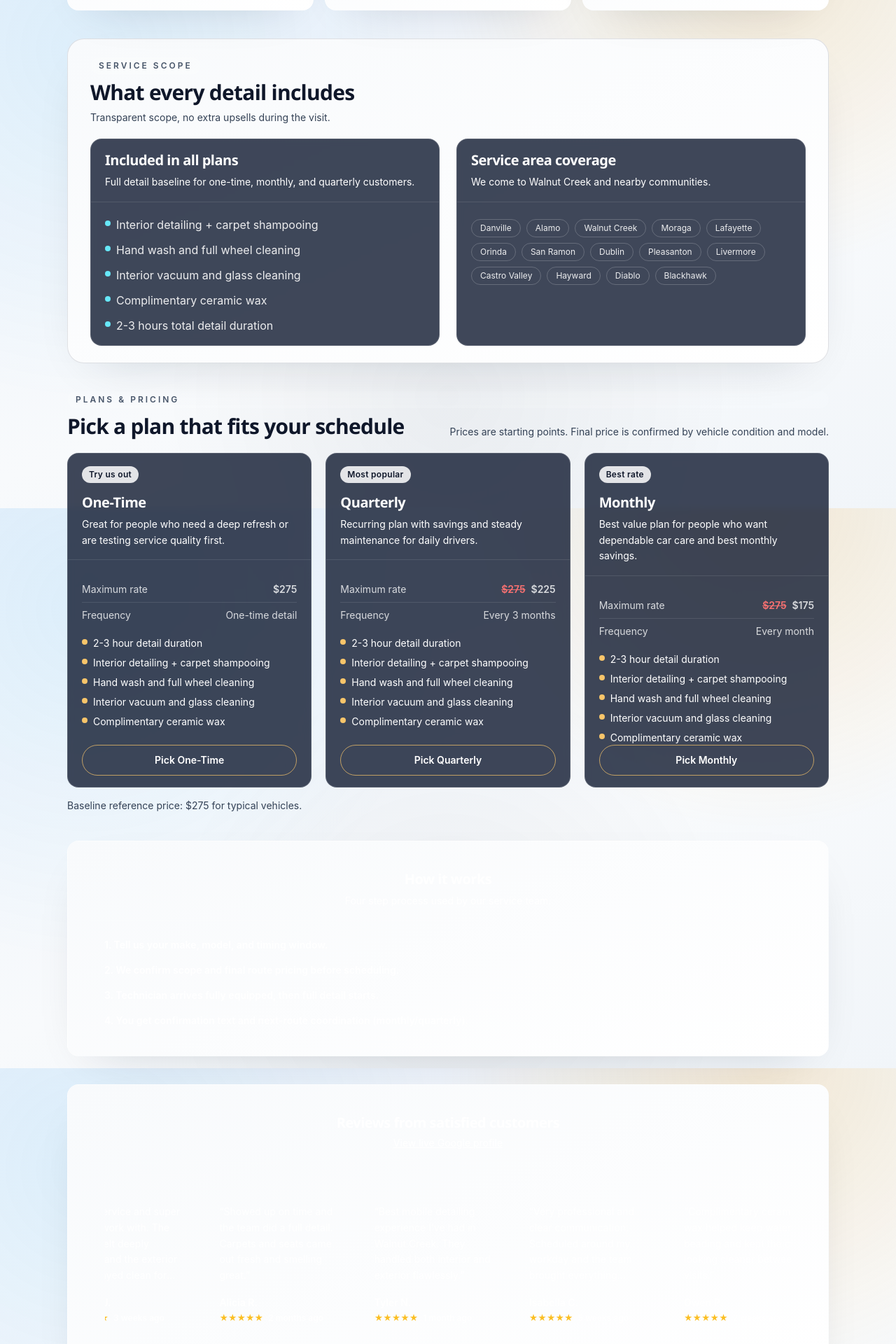
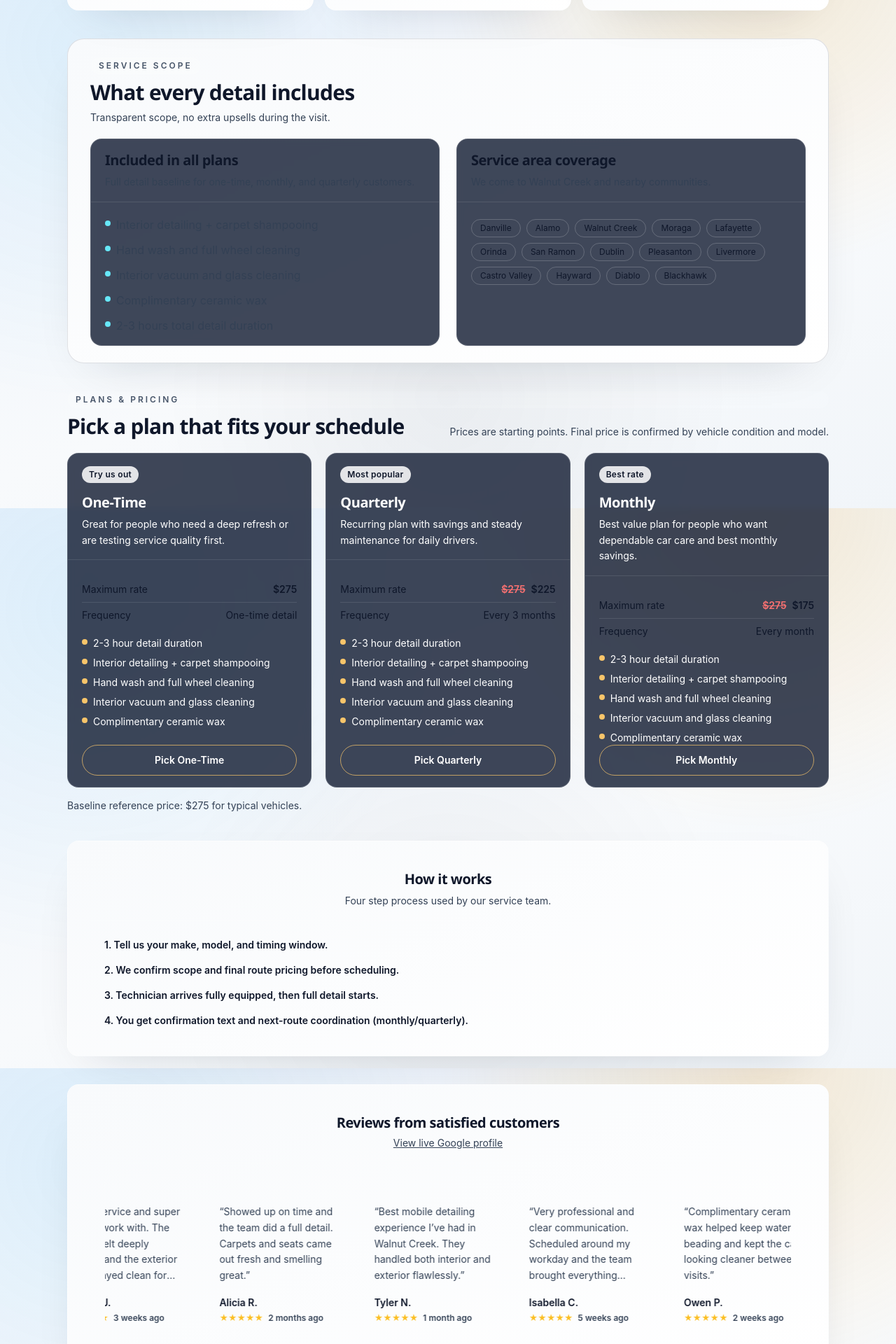
Before and after one commit to jakerslam/Diablo-Auto-Detailing-Website, a SvelteKit app: page / in a window 1280 px wide. Shown: the part 874-2794 px from the top of the page at 70% size. Built offline with nearby package versions, Linux system fonts and the light colour scheme.

Commit message:
Normalize light-mode text colors outside dark surfaces

```diff
--- a/src/app.css
+++ b/src/app.css
@@ -95,6 +95,7 @@
 
   .diablo-surface {
     background: linear-gradient(155deg, var(--surface-soft), var(--surface));
+    color: var(--text-primary);
     @apply rounded-3xl border border-[var(--surface-border)] px-5 py-6 shadow-[0_24px_70px_-40px_rgba(14,23,42,0.22)] md:px-8;
   }
 
--- a/src/lib/components/ui/accordion-item.svelte
+++ b/src/lib/components/ui/accordion-item.svelte
@@ -5,11 +5,11 @@
   export let className = '';
 </script>
 
-<details class={cn('group rounded-2xl border border-white/15 bg-white/[0.08]', className)}>
-  <summary class="cursor-pointer list-none px-4 py-3 font-semibold text-white/92 outline-none transition-colors hover:text-white">
+<details class={cn('group rounded-2xl border border-[var(--stroke)] bg-white/[0.08]', className)}>
+  <summary class="cursor-pointer list-none px-4 py-3 font-semibold text-[color:var(--text-primary)] outline-none transition-colors hover:text-[color:var(--text-primary)]">
     {title}
   </summary>
-  <div class="border-t border-white/10 px-4 py-3 text-sm text-white/80">
+  <div class="border-t border-[var(--surface-border)] px-4 py-3 text-sm text-[color:var(--text-muted)]">
     <slot />
   </div>
 </details>
--- a/src/lib/components/ui/card-description.svelte
+++ b/src/lib/components/ui/card-description.svelte
@@ -4,4 +4,4 @@
   export let className = '';
 </script>
 
-<p class={cn('text-sm leading-relaxed text-white/74', className)}><slot /></p>
+<p class={cn('text-sm leading-relaxed', className)}><slot /></p>
--- a/src/lib/components/ui/label.svelte
+++ b/src/lib/components/ui/label.svelte
@@ -5,4 +5,4 @@
   export let forInput = '';
 </script>
 
-<label for={forInput} class={cn('text-sm font-medium text-white/90', className)}><slot /></label>
+<label for={forInput} class={cn('text-sm font-medium text-[color:var(--text-primary)]', className)}><slot /></label>
--- a/src/lib/components/ui/review-carousel.svelte
+++ b/src/lib/components/ui/review-carousel.svelte
@@ -88,10 +88,10 @@
           <div
             class="mx-auto flex aspect-square h-full min-h-0 w-full max-w-[360px] flex-col justify-between rounded-2xl border border-white/10 bg-white/[0.03] p-4"
           >
-            <p class="review-text text-sm leading-relaxed text-white/90">“{review.text}”</p>
+            <p class="review-text text-sm leading-relaxed text-[color:var(--text-muted)]">“{review.text}”</p>
             <div>
-              <p class="text-sm font-semibold text-white/95">{formatReviewerName(review.name)}</p>
-              <p class="mt-1 text-xs font-semibold text-white/80">
+              <p class="text-sm font-semibold text-[color:var(--text-primary)]">{formatReviewerName(review.name)}</p>
+              <p class="mt-1 text-xs font-semibold text-[color:var(--text-muted)]">
                 <span class="text-amber-400">{starRow(review.rating)}</span>
                 <span class="ml-1">{review.date}</span>
               </p>
--- a/src/routes/+page.svelte
+++ b/src/routes/+page.svelte
@@ -281,7 +281,7 @@
         <Card className="diablo-surface">
           <CardHeader>
             <CardTitle>{reason.title}</CardTitle>
-            <CardDescription>{reason.description}</CardDescription>
+            <CardDescription className="text-[color:var(--text-muted)]">{reason.description}</CardDescription>
           </CardHeader>
         </Card>
       {/each}
@@ -297,10 +297,10 @@
         <Card>
           <CardHeader>
             <CardTitle>Included in all plans</CardTitle>
-            <CardDescription>Full detail baseline for one-time, monthly, and quarterly customers.</CardDescription>
+            <CardDescription className="text-[color:var(--text-muted)]">Full detail baseline for one-time, monthly, and quarterly customers.</CardDescription>
           </CardHeader>
           <CardContent>
-            <ul class="mt-1 space-y-3 text-white/90">
+            <ul class="mt-1 space-y-3 text-[color:var(--text-muted)]">
               {#each baseInclusions as item}
                 <li class="flex items-start gap-2">
                   <span class="mt-1.5 h-2 w-2 rounded-full bg-wash-400"></span>
@@ -313,12 +313,12 @@
         <Card>
           <CardHeader>
             <CardTitle>Service area coverage</CardTitle>
-            <CardDescription>We come to Walnut Creek and nearby communities.</CardDescription>
+              <CardDescription className="text-[color:var(--text-muted)]">We come to Walnut Creek and nearby communities.</CardDescription>
           </CardHeader>
           <CardContent>
             <div class="mt-2 flex flex-wrap gap-2">
               {#each serviceAreas as city}
-                <span class="rounded-full border border-white/20 px-3 py-1 text-xs text-white/90">{city}</span>
+                <span class="rounded-full border border-white/20 px-3 py-1 text-xs text-[color:var(--text-primary)]">{city}</span>
               {/each}
             </div>
           </CardContent>
@@ -350,7 +350,7 @@
               <CardDescription>{plan.description}</CardDescription>
             </CardHeader>
             <CardContent className="flex flex-1 flex-col">
-              <dl class="mt-4 space-y-2 text-sm text-white/80">
+              <dl class="mt-4 space-y-2 text-sm text-[color:var(--text-primary)]">
                 <div class="flex justify-between border-b border-white/10 pb-2">
                   <dt>Maximum rate</dt>
                   {#if plan.discount}
@@ -397,13 +397,13 @@
       <Card className="diablo-surface">
         <CardHeader className="items-center text-center">
           <CardTitle className="w-full">How it works</CardTitle>
-          <CardDescription className="w-full">Four step process used by our service team.</CardDescription>
+          <CardDescription className="w-full text-[color:var(--text-muted)]">Four step process used by our service team.</CardDescription>
         </CardHeader>
         <CardContent>
-          <ol class="mt-2 space-y-4 text-white/80">
+          <ol class="mt-2 space-y-4 text-[color:var(--text-muted)]">
             {#each processSteps as step, index}
               <li>
-                <p class="text-sm font-semibold text-white/95">{index + 1}. {step}</p>
+                <p class="text-sm font-semibold text-[color:var(--text-primary)]">{index + 1}. {step}</p>
               </li>
             {/each}
           </ol>
@@ -416,7 +416,7 @@
         <CardHeader>
             <div class="flex flex-col items-center gap-1 text-center">
               <CardTitle class="text-center">Reviews from satisfied customers</CardTitle>
-              <CardDescription className="text-center">
+              <CardDescription className="text-center text-[color:var(--text-muted)]">
                 <a href={socialLinks.google} target="_blank" rel="noopener noreferrer" class="text-glow-300 underline">
                 View live Google profile
               </a>
@@ -433,7 +433,7 @@
       <Card className="diablo-surface">
         <CardHeader>
           <CardTitle>FAQ</CardTitle>
-          <CardDescription>Common questions before booking.</CardDescription>
+          <CardDescription className="text-[color:var(--text-muted)]">Common questions before booking.</CardDescription>
         </CardHeader>
         <CardContent className="grid gap-3">
           {#each faqItems as item}
@@ -448,7 +448,7 @@
     <section id="quote" class="diablo-surface">
       <CardHeader>
         <CardTitle>Request a quote</CardTitle>
-        <CardDescription>Pricing is confirmed after your vehicle details and booking window are reviewed.</CardDescription>
+        <CardDescription className="text-[color:var(--text-muted)]">Pricing is confirmed after your vehicle details and booking window are reviewed.</CardDescription>
       </CardHeader>
       <CardContent>
         <form
```
